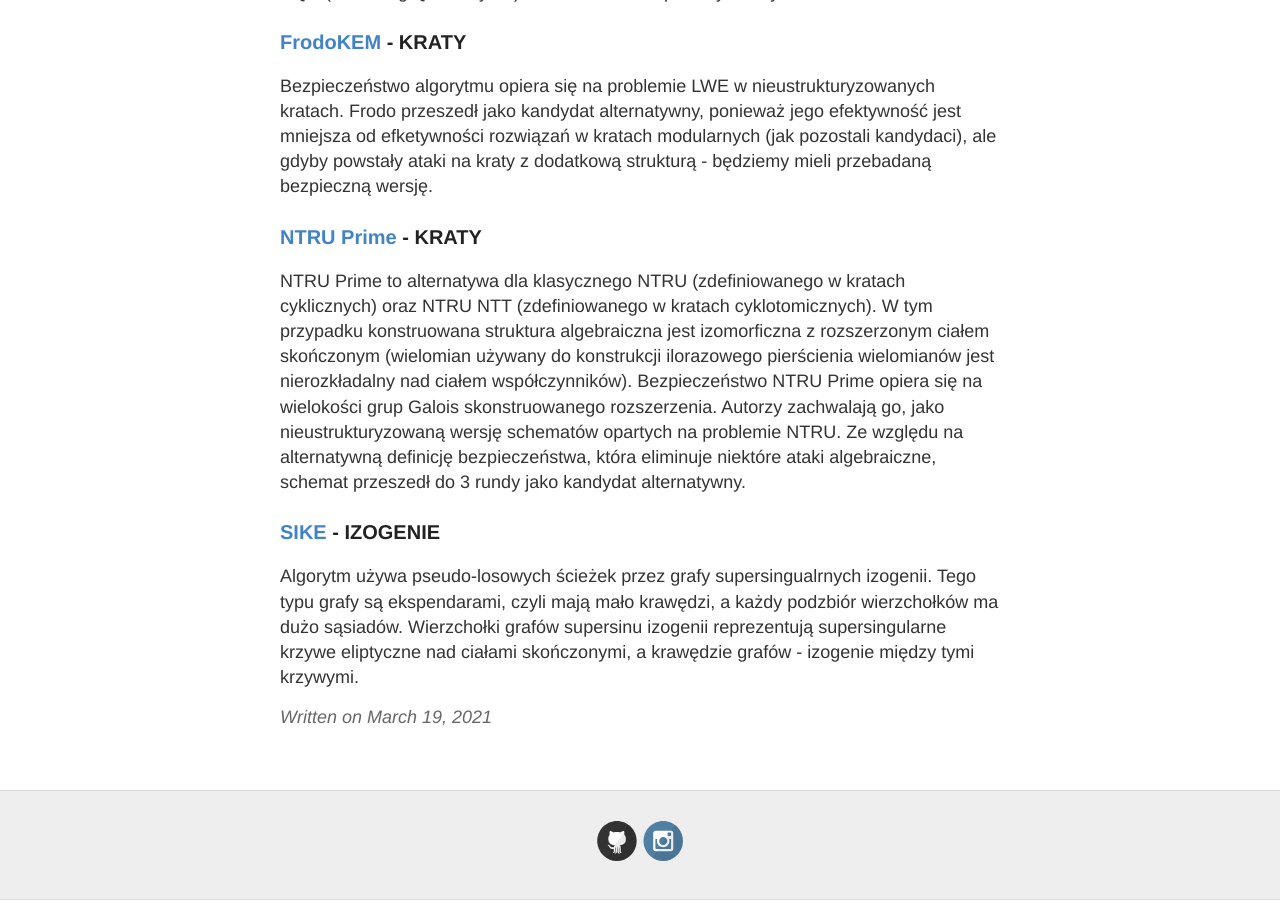
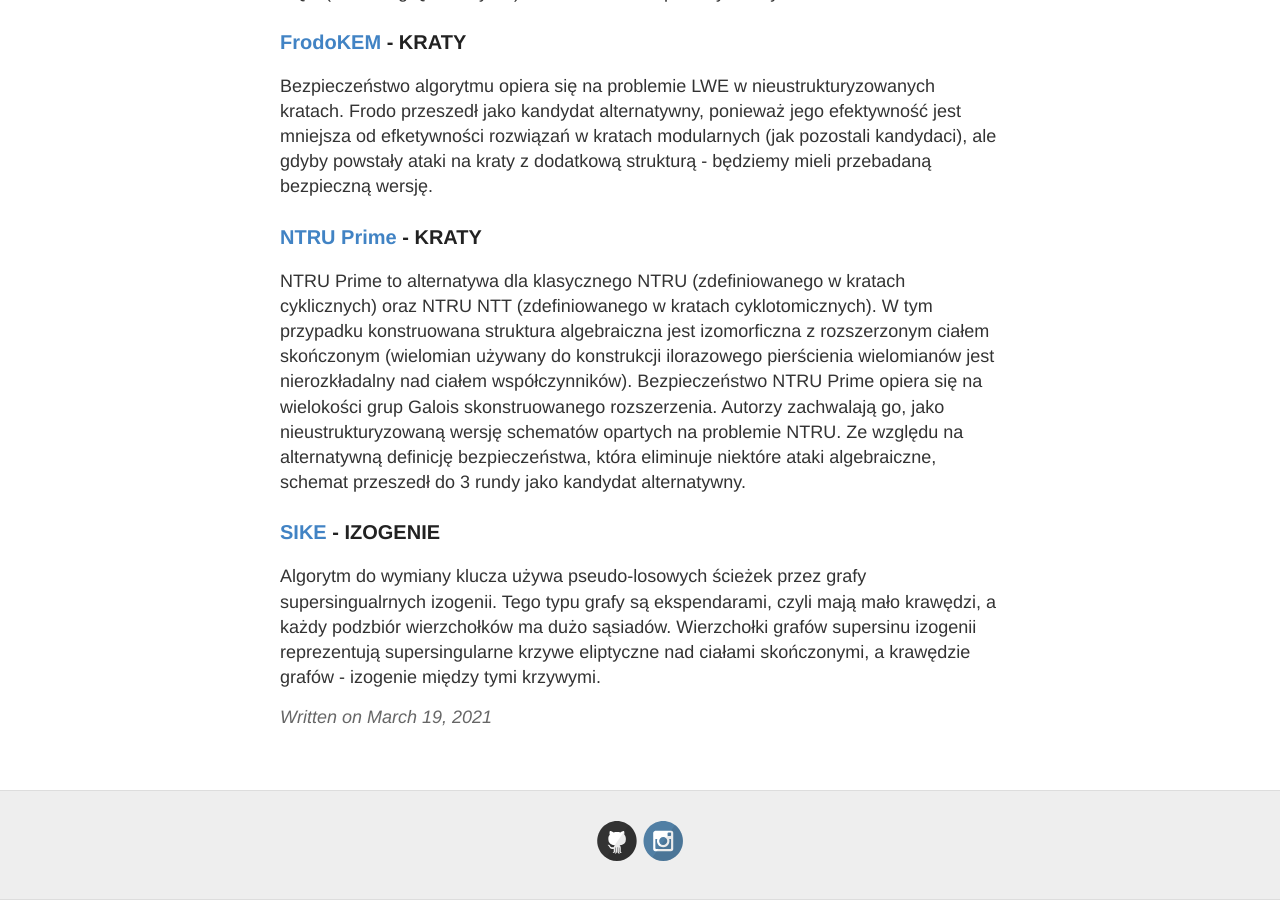
Before and after one commit to keIpie/keIpie.github.io, a Jekyll site: the page built from pq/_posts/2021-3-19-nist-round-3-alt.md, in a window 1280 px wide and 900 px high, scrolled down 668 px. Built offline with Jekyll 4.4.1, drawn with Linux system fonts in a browser that asks for light colours.

```diff
--- a/pq/_posts/2021-3-19-nist-round-3-alt.md
+++ b/pq/_posts/2021-3-19-nist-round-3-alt.md
@@ -35,7 +35,7 @@
 
 ### [SIKE](http://sike.org/) - IZOGENIE
 
-Algorytm używa pseudo-losowych ścieżek przez grafy supersingualrnych izogenii.
+Algorytm do wymiany klucza używa pseudo-losowych ścieżek przez grafy supersingualrnych izogenii.
 Tego typu grafy są ekspendarami, czyli mają mało krawędzi, a każdy podzbiór wierzchołków ma dużo sąsiadów.
 Wierzchołki grafów supersinu izogenii reprezentują supersingularne krzywe eliptyczne nad ciałami skończonymi,
 a krawędzie grafów - izogenie między tymi krzywymi.
```
